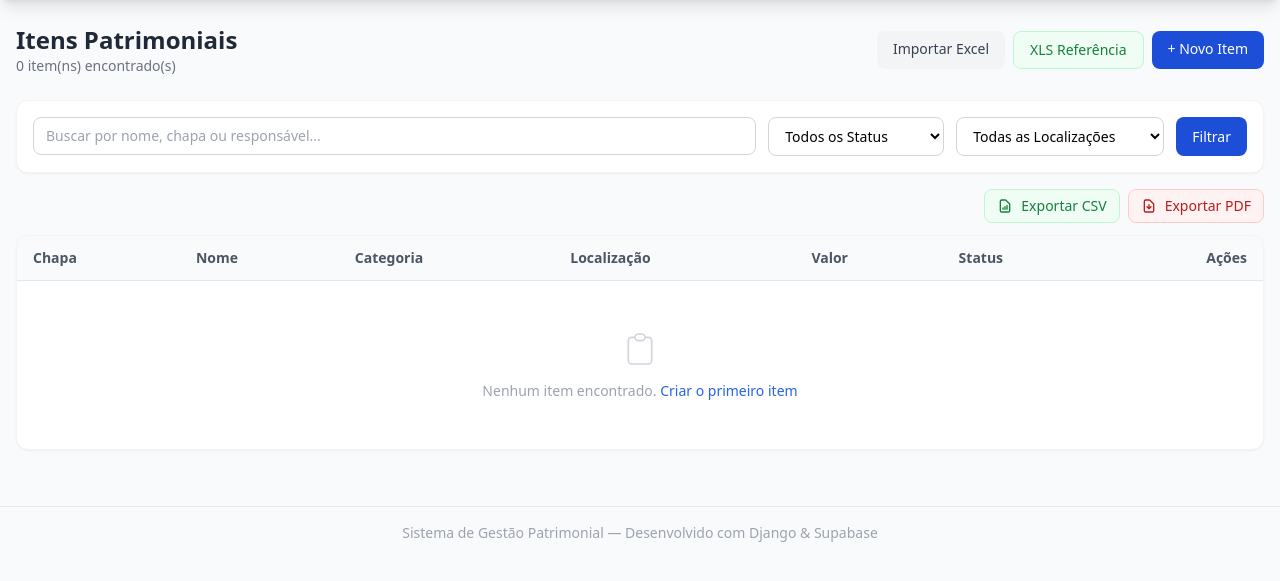
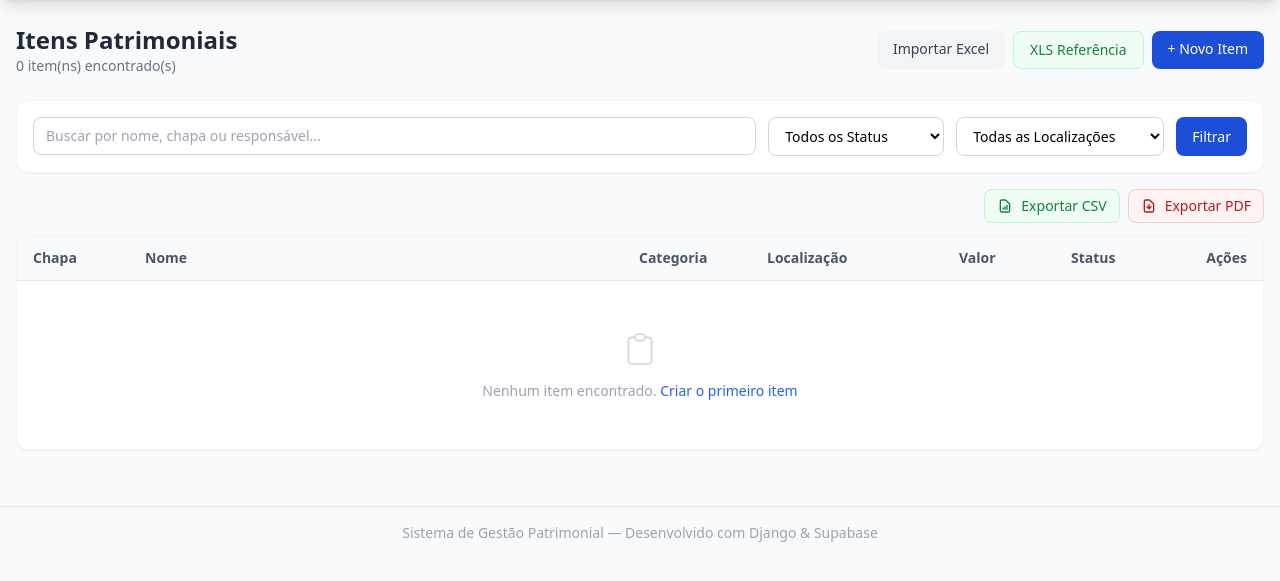
Before and after one commit to R2nin/Inventario-V.-Python, a Django app: page /patrimonio/ in a window 1280 px wide. Shown: the part 64-645 px from the top of the page. Run offline with Django 4.2, Linux system fonts and the light colour scheme; the visitor is signed in with stand-in values (Sample User, id 1); data comes from the database, SQL or seed files in the repository; data that the repository does not hold is empty; some libraries are stand-ins or nearby versions.

Commit message:
Lista patrimônio: table-fixed + larguras explícitas para quebrar texto longo
max-w em td é ignorado pelo browser sem table-layout:fixed.
Adiciona table-fixed na tabela e w-* em cada th para que
break-words na coluna Localização funcione corretamente.

Co-Authored-By: Claude Sonnet 4.6 <noreply@anthropic.com>

```diff
--- a/apps/patrimonio/templates/patrimonio/patrimonio_lista.html
+++ b/apps/patrimonio/templates/patrimonio/patrimonio_lista.html
@@ -79,16 +79,16 @@
 <!-- Tabela de itens -->
 <div class="bg-white rounded-xl shadow-sm border border-gray-100 overflow-hidden">
     <div class="overflow-x-auto">
-        <table class="w-full text-sm">
+        <table class="w-full text-sm table-fixed">
             <thead>
                 <tr class="bg-gray-50 border-b border-gray-200">
-                    <th class="px-4 py-3 text-left font-semibold text-gray-600">Chapa</th>
+                    <th class="px-4 py-3 text-left font-semibold text-gray-600 w-28">Chapa</th>
                     <th class="px-4 py-3 text-left font-semibold text-gray-600">Nome</th>
-                    <th class="px-4 py-3 text-left font-semibold text-gray-600 hidden md:table-cell">Categoria</th>
-                    <th class="px-4 py-3 text-left font-semibold text-gray-600 hidden lg:table-cell">Localização</th>
-                    <th class="px-4 py-3 text-left font-semibold text-gray-600 hidden lg:table-cell">Valor</th>
-                    <th class="px-4 py-3 text-left font-semibold text-gray-600">Status</th>
-                    <th class="px-4 py-3 text-right font-semibold text-gray-600">Ações</th>
+                    <th class="px-4 py-3 text-left font-semibold text-gray-600 hidden md:table-cell w-32">Categoria</th>
+                    <th class="px-4 py-3 text-left font-semibold text-gray-600 hidden lg:table-cell w-48">Localização</th>
+                    <th class="px-4 py-3 text-left font-semibold text-gray-600 hidden lg:table-cell w-28">Valor</th>
+                    <th class="px-4 py-3 text-left font-semibold text-gray-600 w-28">Status</th>
+                    <th class="px-4 py-3 text-right font-semibold text-gray-600 w-24">Ações</th>
                 </tr>
             </thead>
             <tbody class="divide-y divide-gray-50">
@@ -102,7 +102,7 @@
                         </a>
                     </td>
                     <td class="px-4 py-3 text-gray-600 hidden md:table-cell">{{ item.categoria|default:"—" }}</td>
-                    <td class="px-4 py-3 text-gray-600 hidden lg:table-cell max-w-[200px] break-words">{{ item.localizacao|default:"—" }}</td>
+                    <td class="px-4 py-3 text-gray-600 hidden lg:table-cell break-words">{{ item.localizacao|default:"—" }}</td>
                     <td class="px-4 py-3 text-gray-600 hidden lg:table-cell">
                         {% if item.valor %}R$ {{ item.valor|floatformat:"2" }}{% else %}—{% endif %}
                     </td>
```
